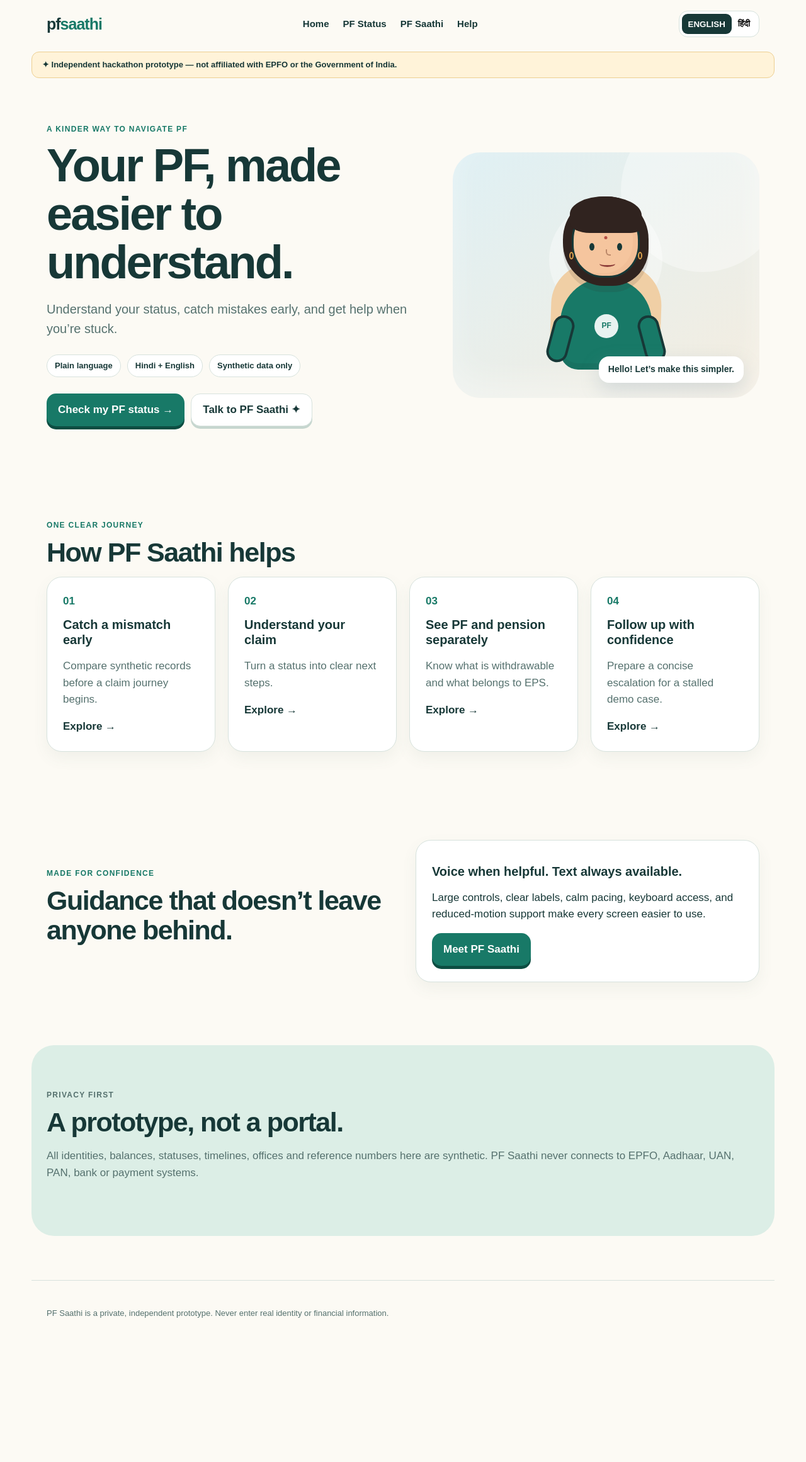
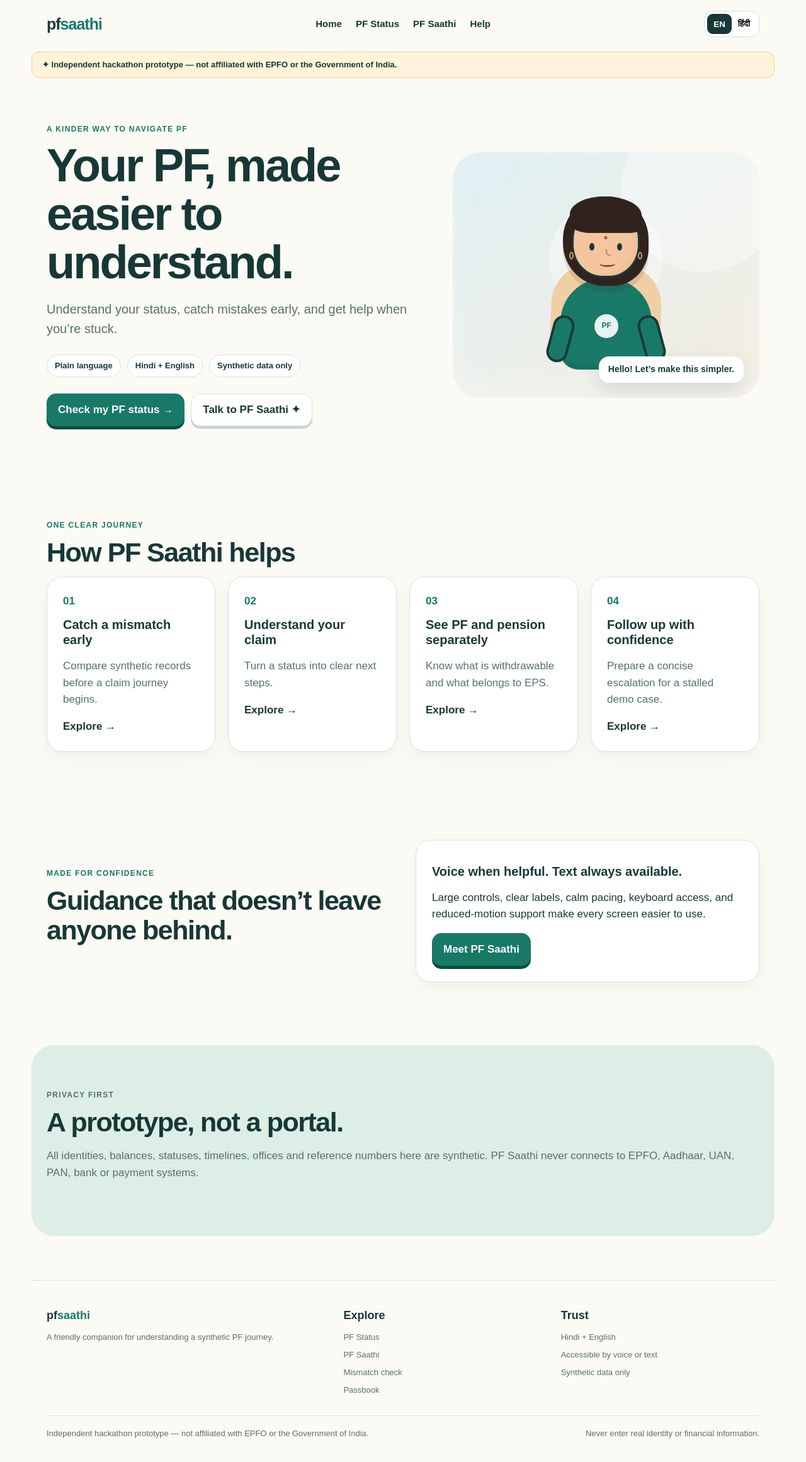
Before and after one commit to BestOne69/Epfo-2.0, a Next.js app: page / in a window 1280 px wide. Shown: the top 2322 px of the page at 63% size. Before the commit the page ends 2151 px from the top, so only its background shows below. Built offline with nearby package versions, Linux system fonts and the light colour scheme.

Commit message:
Expand PF Saathi footer and improve mobile navigation/language controls

```diff
--- a/components/layout/Shell.tsx
+++ b/components/layout/Shell.tsx
@@ -1,3 +1,87 @@
-'use client'; import Link from 'next/link'; import {createContext,useContext,useEffect,useState} from 'react'; import {Language,copy} from '@/lib/i18n'; import {PrototypeBanner} from '@/components/prototype/PrototypeBanner';
-const C=createContext<{language:Language;setLanguage:(x:Language)=>void}>({language:'en',setLanguage:()=>{}}); export const useLanguage=()=>useContext(C);
-export function Shell({children}:{children:React.ReactNode}){const [language,setLanguage]=useState<Language>('en');useEffect(()=>{const v=localStorage.getItem('pf-language') as Language;if(v)setLanguage(v)},[]);const change=(v:Language)=>{setLanguage(v);localStorage.setItem('pf-language',v)};const t=copy[language];return <C.Provider value={{language,setLanguage:change}}><header><Link className="brand" href="/">pf<span>saathi</span></Link><nav>{[['/',t.home],['/status',t.status],['/saathi',t.saathi],['/grievance',t.help]].map(([href,label])=><Link key={href} href={href}>{label}</Link>)}</nav><div className="lang"><button onClick={()=>change('en')} aria-pressed={language==='en'}>ENGLISH</button><button onClick={()=>change('hi')} aria-pressed={language==='hi'}>हिंदी</button></div></header><PrototypeBanner/><main>{children}</main><footer>PF Saathi is a private, independent prototype. Never enter real identity or financial information.</footer></C.Provider>}
+'use client';
+
+import Link from 'next/link';
+import { createContext, useContext, useEffect, useState } from 'react';
+import { Language, copy } from '@/lib/i18n';
+import { PrototypeBanner } from '@/components/prototype/PrototypeBanner';
+
+const C = createContext<{ language: Language; setLanguage: (x: Language) => void }>({
+  language: 'en',
+  setLanguage: () => {},
+});
+
+export const useLanguage = () => useContext(C);
+
+export function Shell({ children }: { children: React.ReactNode }) {
+  const [language, setLanguage] = useState<Language>('en');
+
+  useEffect(() => {
+    const value = localStorage.getItem('pf-language') as Language | null;
+    if (value === 'en' || value === 'hi') setLanguage(value);
+  }, []);
+
+  const change = (value: Language) => {
+    setLanguage(value);
+    localStorage.setItem('pf-language', value);
+    document.documentElement.lang = value === 'hi' ? 'hi' : 'en';
+  };
+
+  const t = copy[language];
+
+  return (
+    <C.Provider value={{ language, setLanguage: change }}>
+      <header>
+        <Link className="brand" href="/" aria-label="PF Saathi home">
+          pf<span>saathi</span>
+        </Link>
+        <nav aria-label="Primary navigation">
+          {[
+            ['/', t.home],
+            ['/status', t.status],
+            ['/saathi', t.saathi],
+            ['/grievance', t.help],
+          ].map(([href, label]) => (
+            <Link key={href} href={href}>{label}</Link>
+          ))}
+        </nav>
+        <div className="lang" aria-label="Language">
+          <button onClick={() => change('en')} aria-pressed={language === 'en'}>EN</button>
+          <button onClick={() => change('hi')} aria-pressed={language === 'hi'}>हिंदी</button>
+        </div>
+      </header>
+
+      <PrototypeBanner />
+      <main>{children}</main>
+
+      <footer>
+        <div className="footer-grid">
+          <div>
+            <div className="footer-title">pf<span style={{ color: 'var(--green)' }}>saathi</span></div>
+            <div>{language === 'hi' ? 'पीएफ़ सेवाओं को सरल समझ में बदलने वाला स्वतंत्र प्रोटोटाइप।' : 'A friendly companion for understanding a synthetic PF journey.'}</div>
+          </div>
+          <div>
+            <div className="footer-title">Explore</div>
+            <div className="footer-links">
+              <Link href="/status">{t.status}</Link>
+              <Link href="/saathi">{t.saathi}</Link>
+              <Link href="/mismatch">Mismatch check</Link>
+              <Link href="/passbook">Passbook</Link>
+            </div>
+          </div>
+          <div>
+            <div className="footer-title">Trust</div>
+            <div className="footer-links">
+              <span>Hindi + English</span>
+              <span>Accessible by voice or text</span>
+              <span>Synthetic data only</span>
+            </div>
+          </div>
+        </div>
+        <div className="footer-bottom">
+          <span>Independent hackathon prototype — not affiliated with EPFO or the Government of India.</span>
+          <span>Never enter real identity or financial information.</span>
+        </div>
+      </footer>
+    </C.Provider>
+  );
+}
```
